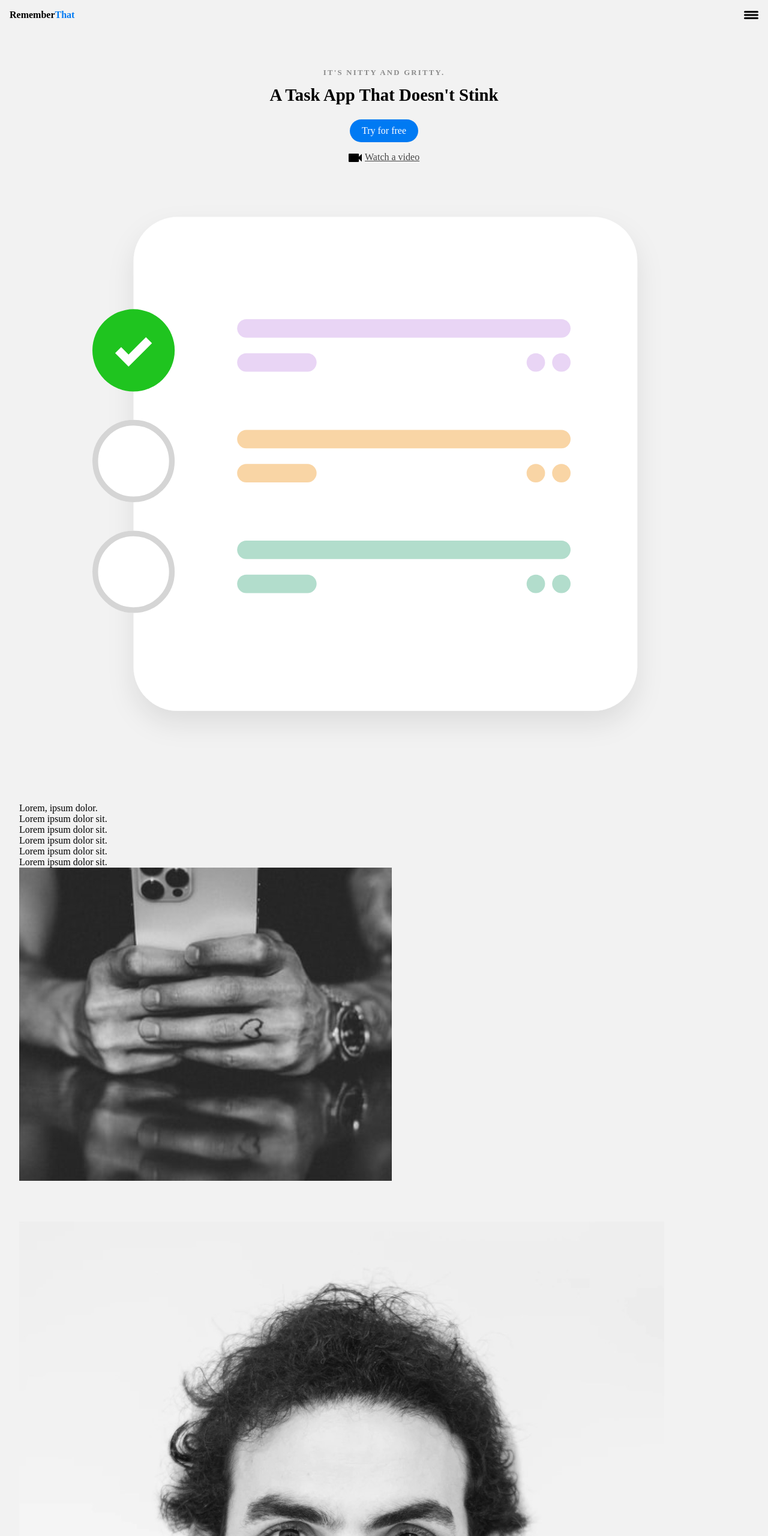
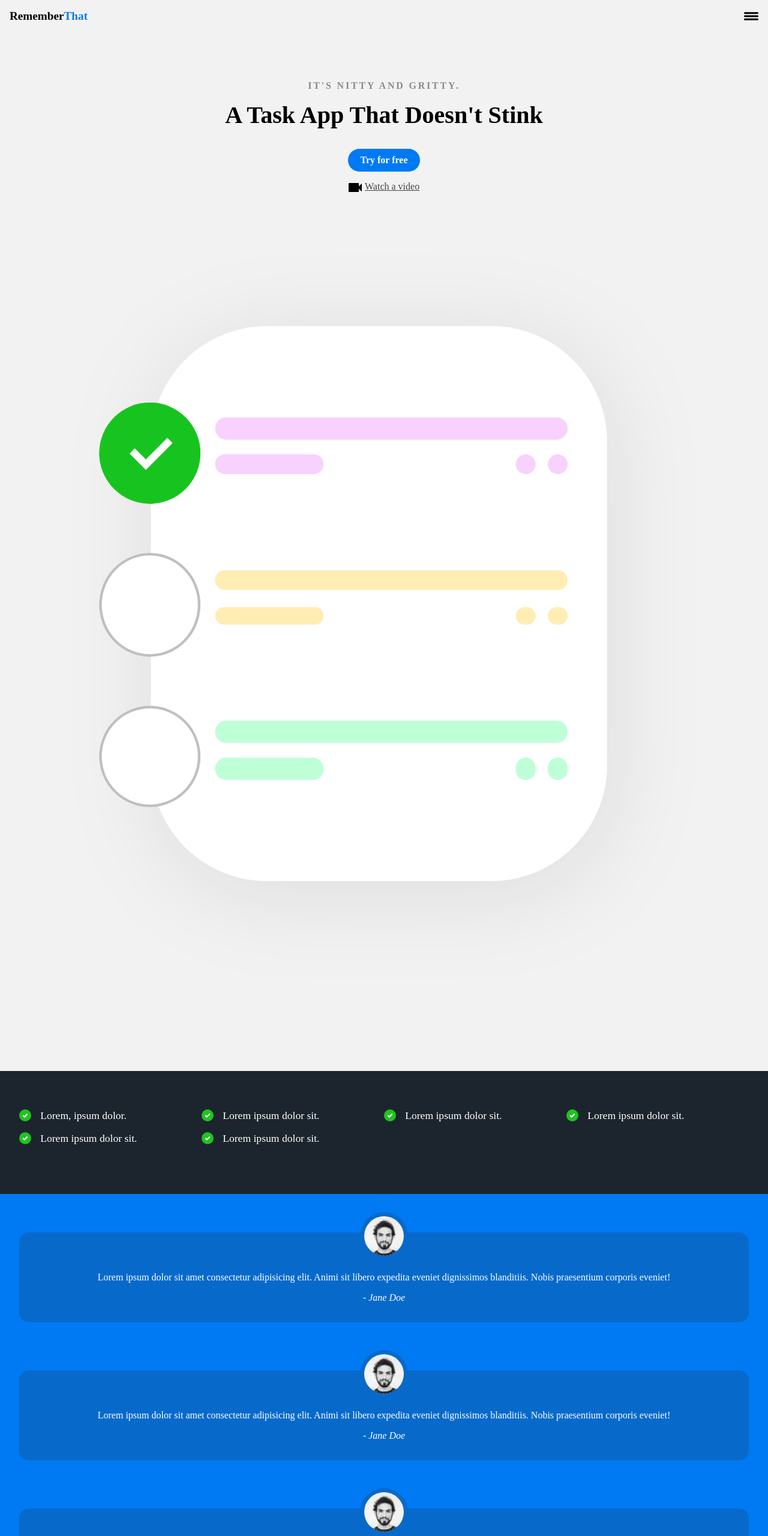
Before and after one commit to cosmasemerah/Frontend-projects, a plain HTML site: page RememberThat/index.html in a window 1280 px wide. Shown: the top 2560 px of the page at 60% size. Drawn offline with Linux system fonts and the light colour scheme.

Commit message:
completed mobile view

```diff
--- /dev/null
+++ b/RememberThat/css/main.scss
@@ -0,0 +1,204 @@
+:root {
+    --primary-color: #007AF3;
+    --secondary-color: #1C252E;
+}
+
+*, *::before, *::after {
+    box-sizing: border-box;
+}
+
+
+body {
+    margin: 0;
+    background: #f2f2f2;
+    font-family: Poppins;
+}
+
+ul {
+    list-style-type: none;
+    margin: 0;
+    padding: 0;
+}
+
+a {
+    color: #444444;
+}
+
+section {
+    padding: 4em 2em;
+}
+
+.navbar {
+    padding: 1em;
+
+    .logo {
+        text-decoration: none;
+        font-weight: bold;
+        font-size: 1.2em;
+        color: black;
+
+        span {
+            color: var(--primary-color);
+        }
+    }
+
+    .container {
+        display: flex;
+        place-content: space-between;
+    }
+
+    nav {
+        display: none;
+    }
+
+    .mobile-menu {
+        cursor: pointer;
+    }
+}
+
+.hero {
+    text-align: center;
+
+    .left-col {
+        .subhead {
+            text-transform: uppercase;
+            font-weight: bold;
+            // font-size: .8em;
+            color: #8B8B8B;
+            letter-spacing: .175em;
+        }
+
+        h1 {
+            font-size: 2.5em;
+            margin-top: .2em;
+        }
+
+        .hero-cta {
+            .primary-cta {
+                display: inline-block;
+                background: var(--primary-color);
+                padding: 10px 20px;
+                color: white;
+                font-weight: bold;
+                text-decoration: none;
+                border-radius: 5em;
+            }
+
+            .watch-video-cta {
+                display: block;
+                margin-top: 1em;
+
+                img{
+                    vertical-align: middle;
+                    margin-right: .3em;
+                    width: 1.4em;
+                }
+            }
+        }
+    }
+
+    .hero-image {
+        width: 100%;
+        margin-top: 1em;
+
+    }
+
+}
+
+section.features-section {
+    background: var(--secondary-color);
+    color: white;
+
+}
+
+ul.features-list{
+    margin: 0;
+    display: grid;
+    grid-template-columns: repeat(auto-fit, minmax(19rem, 1fr));
+
+    li {
+        font-size: 1.1em;
+        margin-bottom: 1em;
+        margin-left: 2em;
+        position: relative;
+
+        &::before{
+            content: "";
+            left: -2em;
+            position: absolute;
+            width: 20px;
+            height: 20px;
+            background-image: url(../images/bullet.svg);
+            background-size: contain;
+            margin-right: .5em;
+        }
+
+    }
+}
+
+.features-section img {
+    display: none;
+}
+
+.testimonial-section {
+    background: var(--primary-color);
+
+    li {
+
+        background: #076ACB;
+        text-align: center;
+        color: white;
+        padding: 2em 0;
+        margin: 0 auto 5em auto;
+        border-radius: 1em;
+
+
+        img {
+            width: 5em;
+            height: 5em;
+            border: 7px solid #076ACB;
+            border-radius: 50%;
+            margin-top: -4.5em;
+        }
+
+    }
+}
+
+.contact-section {
+    label{
+        display: block;
+        margin-bottom: .5em;
+    }
+
+    input, textarea {
+        width: 100%;
+        padding: .8em;
+        margin-bottom: 1.2em;
+        border-radius: .3em;
+        border: 1px solid gray;
+    }
+
+}
+
+
+input[type="submit"] {
+    width: unset;
+    cursor: pointer;
+    margin-bottom: 5em;
+    display: block;
+    background: var(--primary-color);
+    padding: 10px 20px;
+    color: white;
+    font-weight: bold;
+    font-size: 1em;
+    border-radius: 5em;
+}
+
+iframe {
+    width: 100%;
+    height: 300px;
+}
+
+nav.menu-btn {
+    display: block;
+}
--- a/RememberThat/index.html
+++ b/RememberThat/index.html
@@ -5,7 +5,7 @@
     <meta charset="UTF-8">
     <meta name="viewport" content="width=device-width, initial-scale=1.0">
     <title>A Task App That Doesn't Stink.</title>
-    <link rel="stylesheet" href="main.css">
+    <link rel="stylesheet" href="css/main.css">
 </head>
 
 <body>
@@ -45,13 +45,13 @@
                 </div>
             </div>
 
-            <img src="images/illustration.svg" class="hero-image" alt="illustration">
+            <img src="images/illustration2.svg" class="hero-image" alt="illustration">
         </div>
     </section>
 
     <section class="features-section">
         <div class="container">
-            <ul>
+            <ul class="features-list">
                 <li>Lorem, ipsum dolor.</li>
                 <li>Lorem ipsum dolor sit.</li>
                 <li>Lorem ipsum dolor sit.</li>
@@ -109,7 +109,7 @@
             </div>
 
             <div class="contact-right">
-                <iframe src="https://www.google.com/maps/embed?pb=!1m18!1m12!1m3!1d26430.393553120906!2d-118.43209796322542!3d34.10028430183922!2m3!1f0!2f0!3f0!3m2!1i1024!2i768!4f13.1!3m3!1m2!1s0x80c2bc35fbd217ef%3A0xcf1ef9352700d95c!2sBeverly%20Hills%2C%20CA%2090210!5e0!3m2!1sen!2sus!4v1611702818717!5m2!1sen!2sus" width="600" height="450" frameborder="0" style="border:0;" allowfullscreen="" aria-hidden="false" tabindex="0"></iframe>
+                <!-- <iframe src="https://www.google.com/maps/embed?pb=!1m18!1m12!1m3!1d26430.393553120906!2d-118.43209796322542!3d34.10028430183922!2m3!1f0!2f0!3f0!3m2!1i1024!2i768!4f13.1!3m3!1m2!1s0x80c2bc35fbd217ef%3A0xcf1ef9352700d95c!2sBeverly%20Hills%2C%20CA%2090210!5e0!3m2!1sen!2sus!4v1611702818717!5m2!1sen!2sus" width="600" height="450" frameborder="0" style="border:0;" allowfullscreen="" aria-hidden="false" tabindex="0"></iframe> -->
             </div>
         </div>
     </section>
--- a/RememberThat/main.scss
+++ /dev/null
@@ -1,103 +0,0 @@
-:root {
-    --primary-color: #007AF3;
-}
-
-*, *::before, *::after {
-    box-sizing: border-box;
-}
-
-
-body {
-    margin: 0;
-    background: #f2f2f2;
-    font-family: Poppins;
-}
-
-ul {
-    list-style-type: none;
-    margin: 0;
-    padding: 0;
-}
-
-a {
-    color: #444444;
-}
-
-section {
-    margin: 4em 2em;
-}
-
-.navbar {
-    padding: 1em;
-
-    .logo {
-        text-decoration: none;
-        font-weight: bold;
-        color: black;
-
-        span {
-            color: var(--primary-color);
-        }
-    }
-
-    .container {
-        display: flex;
-        place-content: space-between;
-    }
-
-    nav {
-        display: none;
-    }
-
-    .mobile-menu {
-        cursor: pointer;
-    }
-}
-
-.hero {
-    text-align: center;
-
-    .left-col {
-        .subhead {
-            text-transform: uppercase;
-            font-weight: bold;
-            font-size: .8em;
-            color: #8B8B8B;
-            letter-spacing: .175em;
-        }
-
-        h1 {
-            font-size: 1.8em;
-            margin-top: .2em;
-        }
-
-        .hero-cta {
-            .primary-cta {
-                display: inline-block;
-                background: var(--primary-color);
-                padding: 10px 20px;
-                color: white;
-                text-decoration: none;
-                border-radius: 5em;
-            }
-
-            .watch-video-cta {
-                display: block;
-                margin-top: 1em;
-
-                img{
-                    vertical-align: middle;
-                    margin-right: .3em;
-                    width: 1.4em;
-                }
-            }
-        }
-    }
-
-    .hero-image {
-        width: 80%;
-        margin-top: 3em;
-
-    }
-
-}
```
Also changed, not shown: RememberThat/css/main.css (added), RememberThat/images/Group 36.png (added), RememberThat/images/Group 36@2x.png (added), RememberThat/images/Group 37.svg (added), RememberThat/images/illustration-mobile.svg (added), RememberThat/images/illustration2.svg (added), RememberThat/main.css (deleted), 2 other files.
